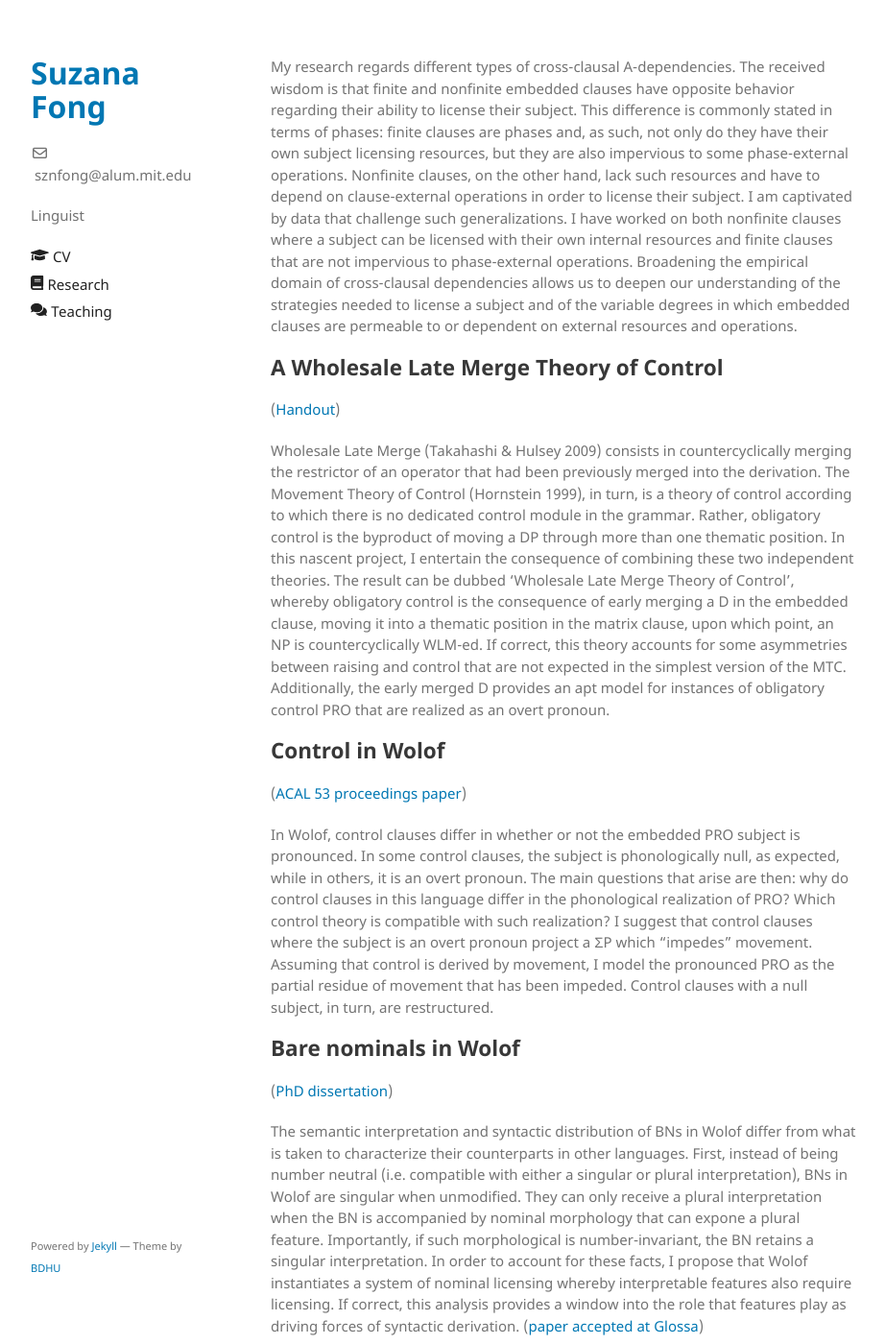
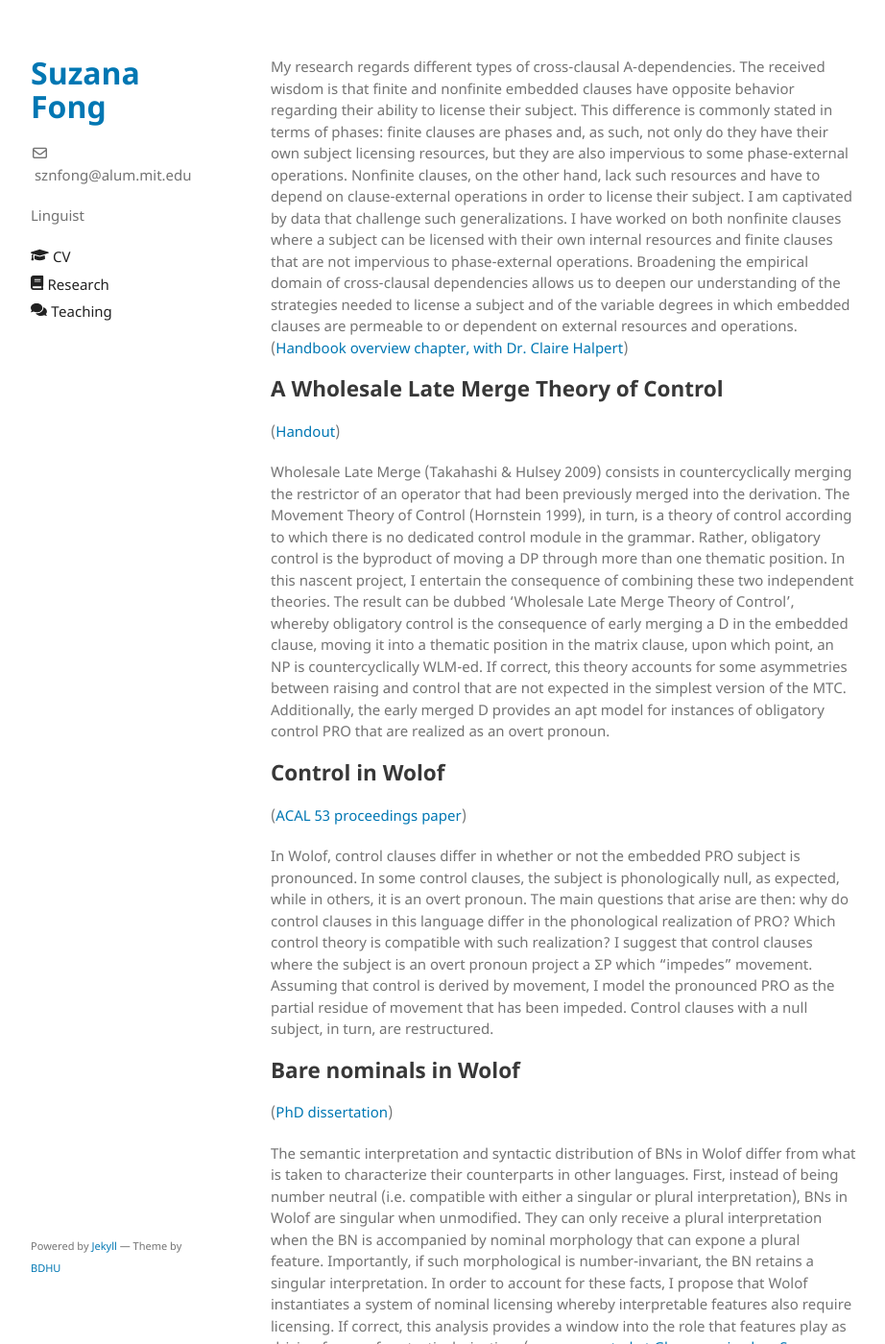
Before and after one commit to sznfng/sznfng.github.io, a Jekyll site: the page built from research.md, in a window 1280 px wide and 1400 px high. Shown: the whole window at 96% size, without its empty margins (178-1100 px from the left). Built offline with Jekyll 4.4.1, drawn with Linux system fonts in a browser that asks for light colours; some of the changed text lies outside the part shown.

Commit message:
Update research.md

```diff
--- a/research.md
+++ b/research.md
@@ -4,6 +4,7 @@ title: Research
 ---
 
 My research regards different types of cross-clausal A-dependencies. The received wisdom is that finite and nonfinite embedded clauses have opposite behavior regarding their ability to license their subject. This difference is commonly stated in terms of phases: finite clauses are phases and, as such, not only do they have their own subject licensing resources, but they are also impervious to some phase-external operations. Nonfinite clauses, on the other hand, lack such resources and have to depend on clause-external operations in order to license their subject. I am captivated by data that challenge such generalizations. I have worked on both nonfinite clauses where a subject can be licensed with their own internal resources and finite clauses that are not impervious to phase-external operations. Broadening the empirical domain of cross-clausal dependencies allows us to deepen our understanding of the strategies needed to license a subject and of the variable degrees in which embedded clauses are permeable to or dependent on external resources and operations.
+([Handbook overview chapter, with Dr. Claire Halpert](https://lingbuzz.net/lingbuzz/007303))
 
 ## A Wholesale Late Merge Theory of Control
 
@@ -21,9 +22,9 @@ In Wolof, control clauses differ in whether or not the embedded PRO subject is p
 
 ([PhD dissertation](https://dspace.mit.edu/handle/1721.1/139864))
 
-The semantic interpretation and syntactic distribution of BNs in Wolof differ from what is taken to characterize their counterparts in other languages. First, instead of being number neutral (i.e. compatible with either a singular or plural interpretation), BNs in Wolof are singular when unmodified. They can only receive a plural interpretation when the BN is accompanied by nominal morphology that can expone a plural feature. Importantly, if such morphological is number-invariant, the BN retains a singular interpretation. In order to account for these facts, I propose that Wolof instantiates a system of nominal licensing whereby interpretable features also require licensing. If correct, this analysis provides a window into the role that features play as driving forces of syntactic derivation. ([paper accepted at Glossa](https://www.dropbox.com/s/sg4zjzgmi6tinv7/Wolof_paper_number_Glossa.pdf?dl=0))
+The semantic interpretation and syntactic distribution of BNs in Wolof differ from what is taken to characterize their counterparts in other languages. First, instead of being number neutral (i.e. compatible with either a singular or plural interpretation), BNs in Wolof are singular when unmodified. They can only receive a plural interpretation when the BN is accompanied by nominal morphology that can expone a plural feature. Importantly, if such morphological is number-invariant, the BN retains a singular interpretation. In order to account for these facts, I propose that Wolof instantiates a system of nominal licensing whereby interpretable features also require licensing. If correct, this analysis provides a window into the role that features play as driving forces of syntactic derivation. ([paper accepted at Glossa, revised on Summer 2023](https://www.dropbox.com/s/sg4zjzgmi6tinv7/Wolof_paper_number_Glossa.pdf?dl=0))
 
-BNs in Wolof have the syntactic distribution of pseudo noun incorporation. Alternatively said, these nominals have to be linearly adjacent to the verb. However, there are two seemingly unrelated circumstances under which these nominals can sidestep this adjacency requirement: they can be A-bar moved or there can be an additional argument inserted between the BN object and the subject of the sentence. Assuming dependent case, I propose that this set of circumstances is not accidental: BNs in Wolof do not have to be adjacent to the verb when a case competitor is provided to them -- otherwise, they have to be licensed via linear adjacency with the verb. What A-bar movement and the introduction of an intermediate argument have in common is that they provide a case competitor to the BN. This research thus contributes to the long standing debate about the relationship between nominal licensing and case assignment. ([paper accepted at Syntax](https://ling.auf.net/lingbuzz/005314))
+BNs in Wolof have the syntactic distribution of pseudo noun incorporation. Alternatively said, these nominals have to be linearly adjacent to the verb. However, there are two seemingly unrelated circumstances under which these nominals can sidestep this adjacency requirement: they can be A-bar moved or there can be an additional argument inserted between the BN object and the subject of the sentence. Assuming dependent case, I propose that this set of circumstances is not accidental: BNs in Wolof do not have to be adjacent to the verb when a case competitor is provided to them -- otherwise, they have to be licensed via linear adjacency with the verb. What A-bar movement and the introduction of an intermediate argument have in common is that they provide a case competitor to the BN. This research thus contributes to the long standing debate about the relationship between nominal licensing and case assignment. ([paper to appear at Syntax](https://ling.auf.net/lingbuzz/005314))
 
 ## Hyperraising
 
```
